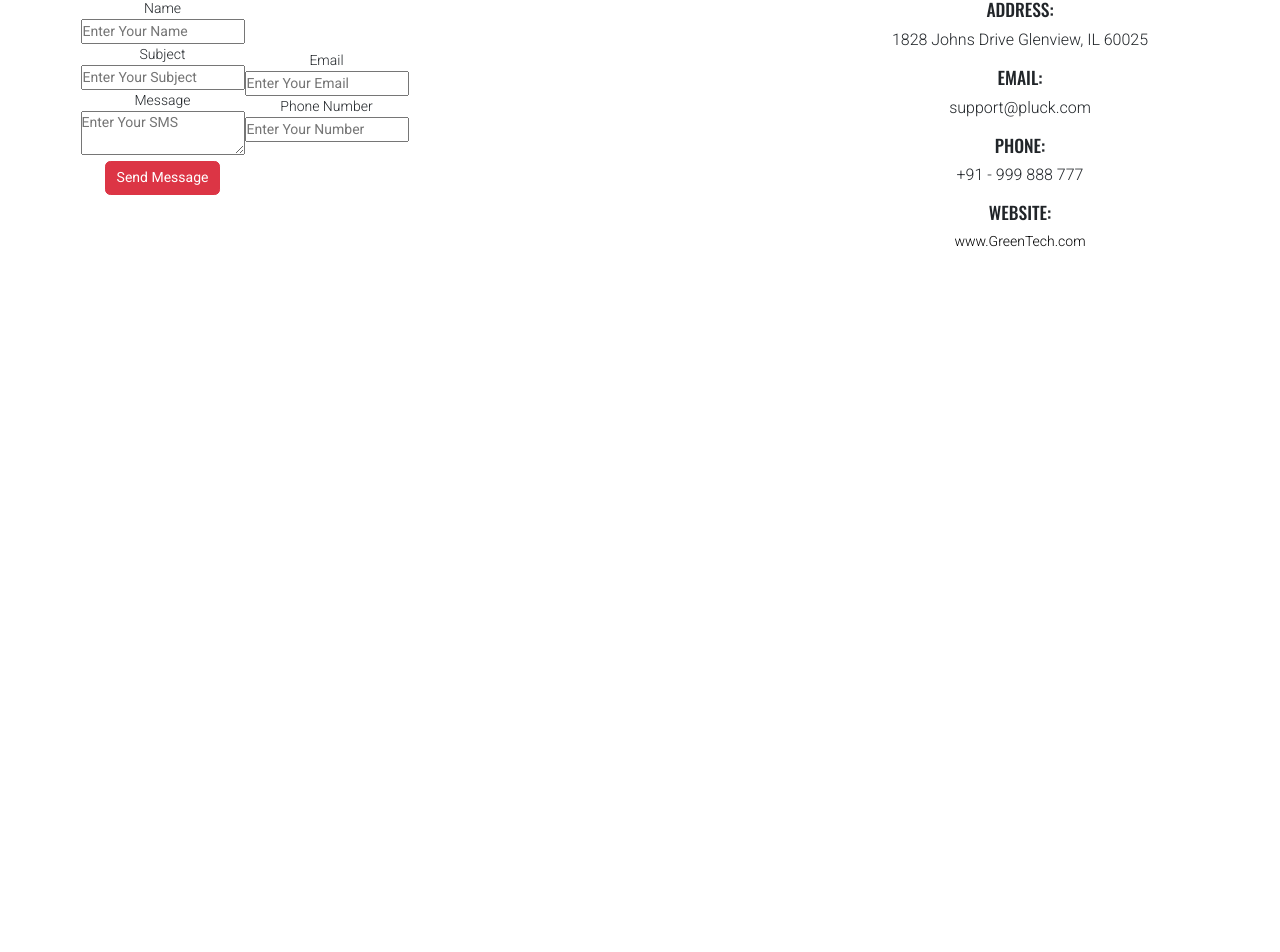
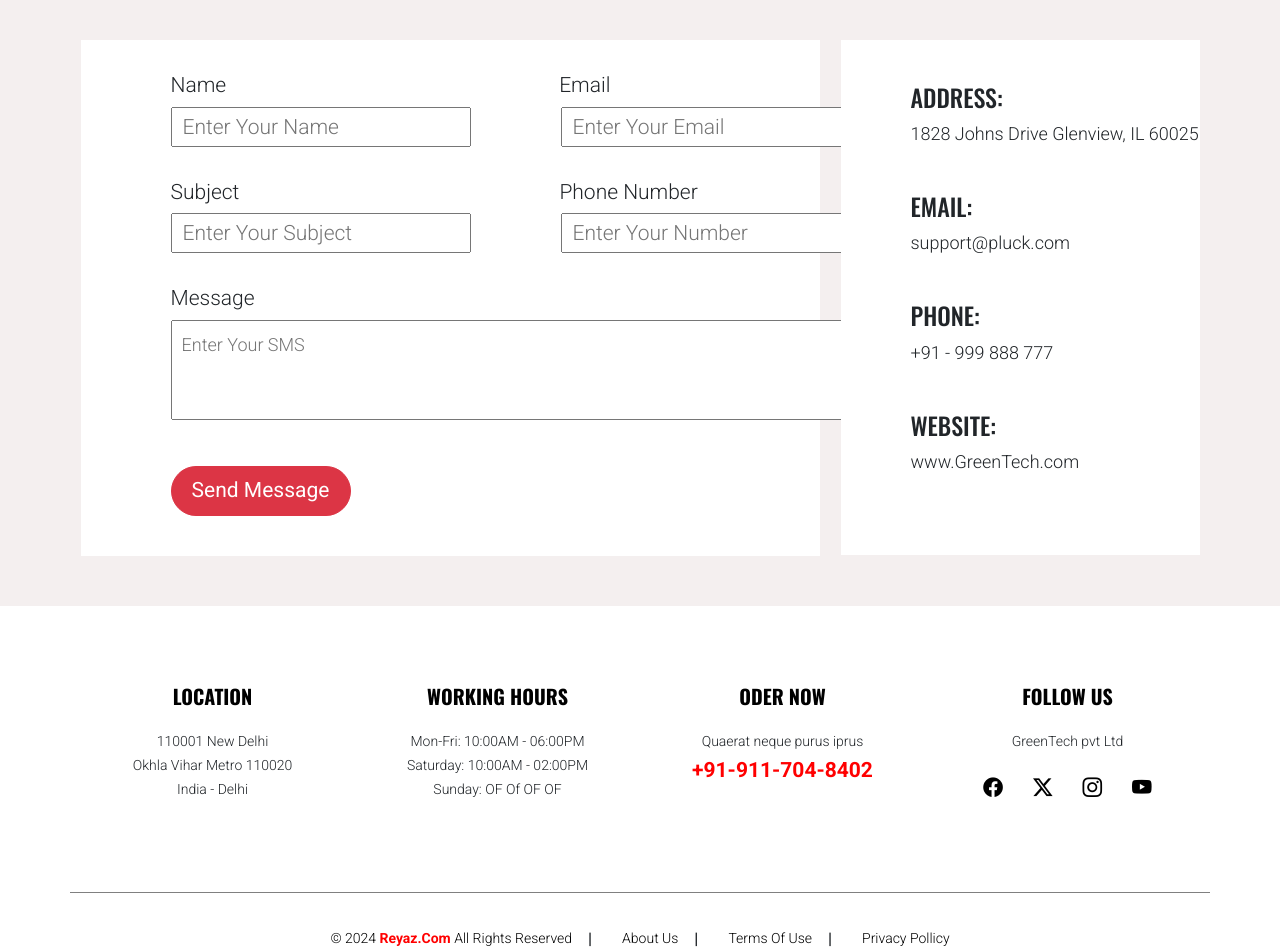
Before and after one commit to Hero-with-code/Burger-Shop, a React (Create React App) app: page / in a window 1280 px wide. Shown: the part 9035-9987 px from the top of the page. Before the commit the page ends 9287 px from the top, so only its background shows below. Built offline with nearby package versions, Linux system fonts and the light colour scheme.

Commit message:
full site degins

```diff
--- /dev/null
+++ b/src/Components/Layouts/Footer.js
@@ -0,0 +1,127 @@
+import React, {useState, useEffect} from 'react'
+import { Container, Row, Col } from 'react-bootstrap'
+import { Link } from 'react-router-dom'
+
+function Footer() {
+        // Sscroll State
+
+  const [isVisible, setIsVisible] = useState(false);
+  const scrollTop = () =>{
+      window.scrollTo({
+        top:0,
+        behavior: "smooth",
+      });
+  };
+  const listenToScroll = () =>{
+    let heightToHidden = 250;
+    const windowScroll = document.body.scrollTop || document.documentElement.scrollTop;
+
+    windowScroll > heightToHidden ? setIsVisible(true) : setIsVisible(false);
+  }
+
+  useEffect(()=>{
+      window.addEventListener("scroll", listenToScroll);
+  });
+
+
+  return (
+        <>
+        <section className='footer'>
+          <Container>
+            <Row>
+
+          <Col sm={6} lg={3} className="mb-4 mb-lg-0">
+              <div className="text-center">
+                <h5>Location</h5>
+                <p>110001 New Delhi</p>
+                <p>Okhla Vihar Metro 110020</p>
+                <p>India - Delhi</p>
+              </div>
+          </Col>
+          <Col sm={6} lg={3} className="mb-4 mb-lg-0">
+              <div className="text-center">
+                <h5>Working Hours</h5>
+                <p>Mon-Fri: 10:00AM - 06:00PM</p>
+                <p>Saturday: 10:00AM - 02:00PM</p>
+                <p>Sunday: OF Of OF OF </p>
+              </div>
+          </Col>
+          <Col sm={6} lg={3} className="mb-4 mb-lg-0">
+              <div className="text-center">
+                <h5>Oder Now</h5>
+                <p>Quaerat neque purus iprus</p>
+                <p><Link to="9117048402" className="calling">+91-911-704-8402</Link></p>
+              </div>
+          </Col>
+          <Col sm={6} lg={3} className="mb-4 mb-lg-0">
+              <div className="text-center">
+                <h5>Follow Us</h5>
+                <p>GreenTech pvt Ltd </p>
+                <ul className="list-unstyled text-center mt-2">
+                  <li>
+                    <Link to="/">
+                    <i class="bi bi-facebook"></i>
+                    </Link>
+                  </li>
+                  <li>
+                    <Link to="/">
+                    <i class="bi bi-twitter-x"></i>
+                    </Link>
+                  </li>
+                  <li>
+                    <Link to="/">
+                    <i class="bi bi-instagram"></i>
+                    </Link>
+                  </li>
+                  <li>
+                    <Link to="/">
+                    <i class="bi bi-youtube"></i>
+                    </Link>
+                  </li>
+                </ul>
+              </div>
+          </Col>
+        </Row>
+        <Row className="copy_right">
+          <Col>
+              <div>
+                  <ul className="list-unstyled text-center mb-0">
+                      <li>
+                        <Link to="/">
+                        © 2024 <span>Reyaz.Com</span> All Rights Reserved
+                        </Link>
+                      </li>
+                      <li>
+                        <Link to="/">
+                            About Us
+                        </Link>
+                      </li>
+                      <li>
+                        <Link to="/">
+                            Terms Of Use
+                        </Link>
+                      </li>
+                      <li>
+                        <Link to="/">
+                            Privacy Pollicy
+                        </Link>
+                      </li>
+                  </ul>
+              </div>
+          </Col>
+        </Row>
+      </Container>
+
+        </section>
+        <section>
+          {/* Scroll To Top */}
+        {isVisible && (<div className="scroll_top" onClick={scrollTop}>
+            <i class="bi bi-chevron-double-up"></i>
+        </div>)}
+        </section>
+
+        </>
+  )
+}
+
+export default Footer;
--- a/src/Pages/Home/Home.js
+++ b/src/Pages/Home/Home.js
@@ -8,8 +8,9 @@ import Section4 from "../../Pages/Home/Section4";
 import Section5 from "../../Pages/Home/Section5";
 import Section6 from "../../Pages/Home/Section6";
 import Section7 from "../../Pages/Home/Section7";
-import Section8 from './Section8';
-import Section9 from './Section9';
+import Section8 from '../../Pages/Home/Section8';
+import Section9 from '../../Pages/Home/Section9';
+import Footer from '../../Components/Layouts/Footer';
 
 function Home(Section) {
   return (
@@ -34,6 +35,8 @@ function Home(Section) {
       <Section8 />
 
       <Section9 />
+
+      <Footer />
     </>
   )
 }
--- a/src/Pages/Home/Section9.js
+++ b/src/Pages/Home/Section9.js
@@ -1,11 +1,10 @@
 import React from 'react'
 import { Container, Row, Col} from 'react-bootstrap'
-import { Link } from 'react-router-dom'
 
 function Section9() {
   return (
     <>
-    <section>
+    <section className="section9 mt-5">
     <Container>
           <Row>
             <Col className="text-center pt-5">
@@ -14,38 +13,34 @@ function Section9() {
             </Col>
           </Row>
         </Container>
-        <Container>
+        <Container className='mt-5'>
           <Row>
-            <Col sm={8} className="text-center pt-5">
+            <Col sm={8}>
                 <div className='contact1'>
                     <table>
                         <tr>
                             <td>
                                 <div>
-                                    <label>Name</label><br />
-                                    <input type='text' placeholder='Enter Your Name' /><br />
-                                    <label>Subject</label><br />
-                                    <input type='text' placeholder='Enter Your Subject' /><br />
-                                    <label>Message</label><br />
-                                    <textarea type='text' placeholder='Enter Your SMS' /><br />
+                                    <label className='con'>Name</label>
+                                    <label className='cons-email'>Email</label><br />
+                                    <input type='text' placeholder='Enter Your Name' className='con' />
+                                    <input type='text' placeholder='Enter Your Email' className='con' /><br />
+                                    <label className='con'>Subject</label>
+                                    <label className='cons-no'>Phone Number</label><br />
+                                    <input type='text' placeholder='Enter Your Subject' className='con' />
+                                    <input type='text' placeholder='Enter Your Number' className='con' /><br />
+                                    <label className='con'>Message</label><br />
+                                    <textarea type='text' placeholder='Enter Your SMS' className='con' /><br />
                                     <button type="button" class="btn btn-danger">Send Message</button>
                                 </div>
                             </td>
-                            <td>
-                                <div>
-                                <label>Email</label><br />
-                                    <input type='email' placeholder='Enter Your Email' /><br />
-                                    <label>Phone Number</label><br />
-                                    <input type='number' placeholder='Enter Your Number' />
-                                </div>
-                            </td>
-                        </tr>
+                           </tr>
                     </table>
                 </div>
             </Col>
-            <Col sm={4} className="text-center pt-5">
+            <Col sm={4} >
                 <div className='contact2'>
-                    <div className='contact-detal'>
+                    <div className='pt-5'>
                         <h5>Address:</h5>
                         <p>1828 Johns Drive Glenview, IL 60025</p>
                         <h5>Email:</h5>
@@ -53,7 +48,7 @@ function Section9() {
                         <h5>Phone:</h5>
                         <p> +91 - 999 888 777</p>
                         <h5>Website:</h5>
-                        <Link href='#'>www.GreenTech.com</Link>
+                        <p>www.GreenTech.com</p>
                     </div>
                 </div>
             </Col>
--- a/src/Styles/HomeStyle.css
+++ b/src/Styles/HomeStyle.css
@@ -281,3 +281,180 @@ overflow: hidden;
 }
 
 /* Section - 9 */
+.section9{
+    background-color: rgb(244, 239, 239);
+
+}
+.section9 .contact1{
+    height: auto;
+    background-color: white;
+    margin-bottom: 50px;
+}
+.section9 .con{
+    margin-left: 90px;
+}
+.section9 .cons-email{
+    padding-left: 333px;
+}
+.section9 .cons-no{
+    padding-left: 320px;
+}
+.section9 .con-email{
+    justify-items: end;
+    justify-content: end;
+    text-align: end;
+}
+.section9 label{
+    font-size: 21px;
+    padding-top: 30px;
+    margin-bottom: 5px;
+}
+.section9 input{
+    width: 300px;
+    height: 40px;
+}
+.section9 textarea{
+    width: 690px;
+    height: 100px;
+}
+
+.section9 input[type="text"]{
+    padding-left: 10px;
+    font-size: 21px;
+    font-weight: 300;
+}
+.section9 textarea[type="text"]{
+    padding-left: 10px;
+    padding-top: 10px;
+    font-size: 18px;
+    font-weight: 300;
+}
+.section9 button{
+    margin-left: 90px;
+    margin-top: 40px;
+    margin-bottom: 40px;
+    height: 50px;
+    width: 180px;
+    font-size: 21px;
+    border-radius: 25px;
+}
+.section9 button:hover{
+    background-color: rgb(47, 36, 36);
+}
+
+
+.section9 .contact2{
+   background-color: white;
+   height: 515px;
+}
+
+.section9 .contact2 h5{
+    padding-left: 70px;
+    font-size: 24px;
+}
+.section9 .contact2 p{
+    padding-left: 70px;
+    font-size: 18px;
+    font-weight: 300;
+    padding-bottom: 30px;
+}
+.section9 .contact2 Link{
+    padding-left: 70px;
+    font-size: 18px;
+    font-weight: 300;
+}
+
+
+
+
+
+
+
+
+
+
+
+
+
+/* Home footer last page ........*/
+
+.footer{
+    padding-top: 80px;
+ }
+ .footer h5{
+     color: black;
+     line-height: 1;
+     margin-bottom: 25px;
+     font-weight: 700;
+     font-size: 20px;
+ }
+ .footer p{
+     margin-bottom: 3px;
+     font-size: 1rem;
+ }
+ .footer .calling{
+     font-size: 1.5rem;
+     font-weight: 600;
+     color: red;
+ }
+ .footer ul li{
+     display: inline-block;
+     justify-content: center;
+     margin: 15px;
+     font-size: 1.4rem;
+ }
+ .footer .copy_right{
+     border-top: 1px solid grey;
+     margin-top: 60px;
+     padding: 20px 0;
+ }
+ .footer .copy_right ul li{
+     display: inline-block;
+     justify-content: center;
+     font-size: 1rem;
+     padding: 0 10px;
+     position: relative;
+ }
+ .footer .copy_right ul li span{
+     color: red;
+     font-weight: 600;
+ }
+
+ .footer .copy_right ul li:after{
+     content: "|";
+     padding-left: 11px;
+     position: absolute;
+     top: -1px;
+     right: -10px;
+     font-weight: 700;
+     font-size: 16px;
+ }
+ .footer .copy_right ul li:last-child:after{
+     display: none;
+ }
+
+
+ /* Scroll Top ..............##################################################################################*/
+
+ .scroll_top{
+     position: fixed;
+     right: 30px;
+     bottom: 30px;
+     z-index: 99;
+     cursor: pointer;
+     width: 55px;
+     height: 55px;
+     line-height: 4rem;
+     text-align: center;
+     background: rgb(32, 33, 33);
+     border-radius: 50%;
+ }
+ .scroll_top:hover{
+    background-color: rgb(170, 4, 4);
+ }
+ .scroll_top i{
+     text-align: center;
+     font-size: 1.5rem;
+     color: white;
+
+ }
--- a/src/index.css
+++ b/src/index.css
@@ -68,10 +68,11 @@ p{
     width: 5px;
   }
   ::-webkit-scrollbar-track{
-    background: whitesmoke;
+    background: rgb(233, 238, 238);
   }
   ::-webkit-scrollbar-thumb{
-    background: yellow;
+    background: rgb(32, 33, 33);
+    border-radius: 5px;
   }
 
  /* common Button*/
```
